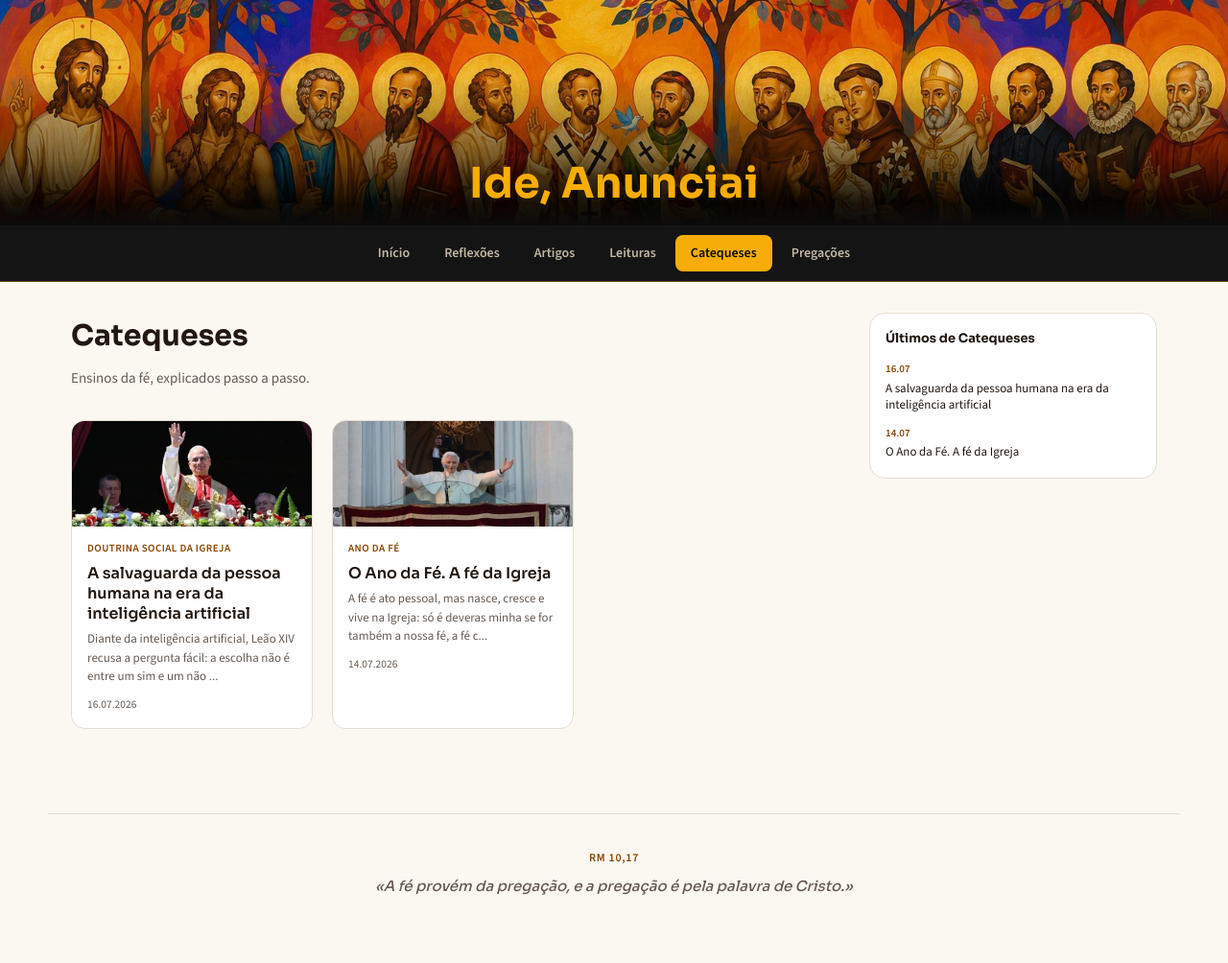
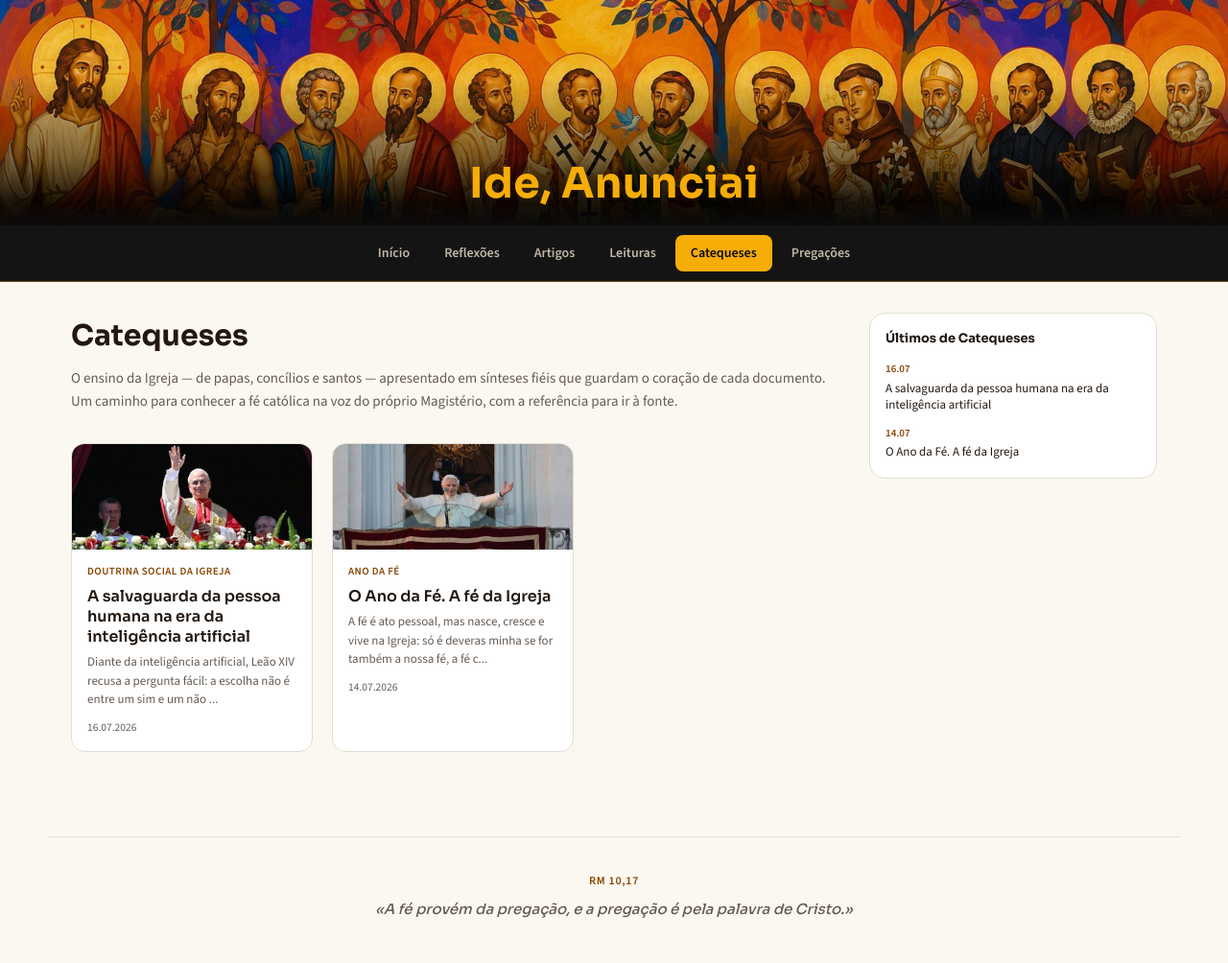
Before and after one commit to admariam/liturgiadiaria, a Jekyll site: the page built from catequeses.html, in a window 1280 px wide. Shown: the whole page at 96% size. Built offline with Jekyll 4.4.1, drawn with Linux system fonts in a browser that asks for light colours; before the commit the page ends 980 px from its top, so only the background shows below that.

Commit message:
Descricao da secao: catequeses.html

```diff
--- a/catequeses.html
+++ b/catequeses.html
@@ -1,7 +1,7 @@
 ---
 layout: lista_secao
 title: "Catequeses"
-subtitulo: "Ensinos da fé, explicados passo a passo."
+subtitulo: "O ensino da Igreja — de papas, concílios e santos — apresentado em sínteses fiéis que guardam o coração de cada documento. Um caminho para conhecer a fé católica na voz do próprio Magistério, com a referência para ir à fonte."
 secao: "catequeses"
 permalink: /catequeses/
 ---
```
